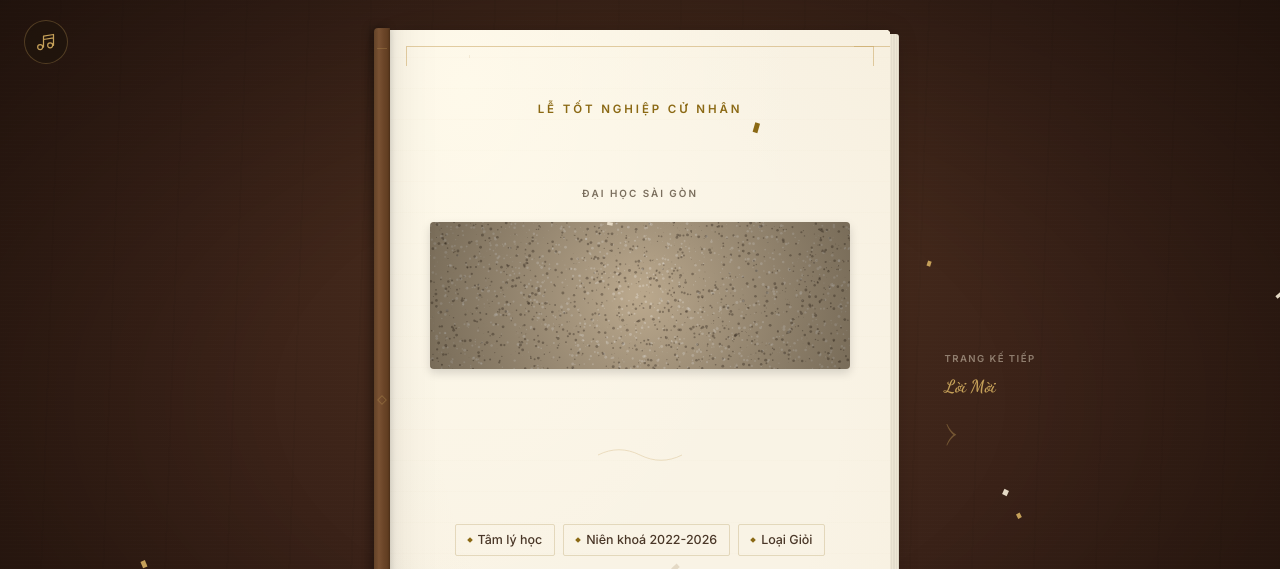
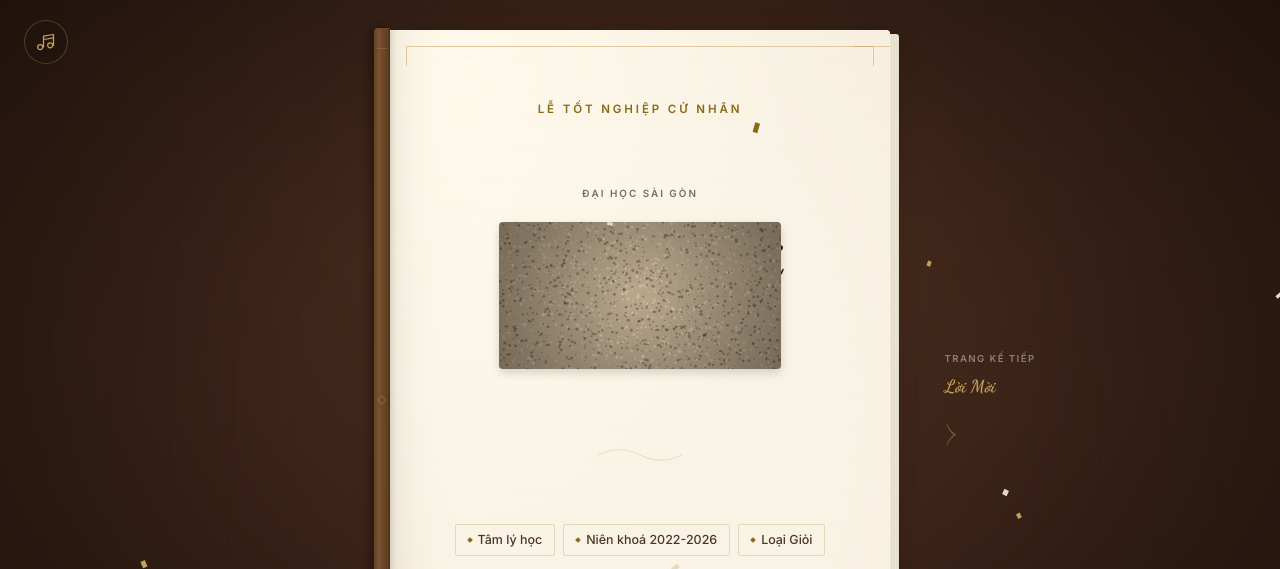
Before and after one commit to dngthangduy258/-graduate, a plain HTML site: page index.html in a window 1280 px wide. Both pictures are taken after a click on the button 640 px from the left and 330 px from the top of the page. Shown: the top 569 px of the page. Drawn offline with nearby package versions, Linux system fonts and the light colour scheme; a web font is replaced by a local one.

Commit message:
Fix text wrapping and remove hardcoded breaks

```diff
--- a/index.html
+++ b/index.html
@@ -106,7 +106,7 @@
                 <div class="name-block" style="margin-top: 40px;">
                   <div class="name-honor">Đại học Sài Gòn</div>
                   <div class="grad-nm-wrap" style="position:relative; display:inline-block; min-width:280px; min-height:80px; margin-top:10px;">
-                    <h1 class="grad-name">Nguyễn Thị Xuân Mai</h1>
+                    <h1 class="grad-name">Nguyễn Thị<br>Xuân Mai</h1>
                     <!-- Dust overlay for graduate name -->
                     <canvas class="dust-layer scratch-card" id="dust-canvas"></canvas>
                   </div>
@@ -142,10 +142,8 @@
                 <div class="ornament" style="margin: 20px 0;">
                   <svg viewBox="0 0 120 20" style="width: 80px;"><path d="M0,10 C20,0 40,0 60,10 C80,20 100,20 120,10" stroke="currentColor" fill="none" stroke-width="1"/></svg>
                 </div>
-                <div class="hero-sub" style="margin-top: 10px; font-size: 1.05rem; text-align: left;">
-                  Đến chung vui và ghi lại những khoảnh khắc<br>
-                  đáng nhớ nhất trong Lễ Tốt nghiệp<br>
-                  Cử nhân ngành Tâm lý học.
+                <div class="hero-sub" style="margin-top: 10px; font-size: 1.05rem; text-align: left; line-height: 1.6;">
+                  Đến chung vui và ghi lại những khoảnh khắc đáng nhớ nhất trong Lễ Tốt nghiệp Cử nhân ngành Tâm lý học.
                 </div>
                 <div class="hero-sub" style="margin-top: 30px; color: var(--gold-d); text-align: left; border-left: 2px solid var(--gold-d); padding-left: 16px; font-style: italic;">
                   "Sự hiện diện của Quý vị là niềm vinh hạnh
@@ -357,7 +355,7 @@
                 <div class="ornament" style="transform:scaleY(-1)"><svg viewBox="0 0 120 20"><path d="M0,10 C20,0 40,0 60,10 C80,20 100,20 120,10" stroke="currentColor" fill="none" stroke-width="1"/></svg></div>
                 <div class="sig-block">
                   <div class="sig-from">Thân mời,</div>
-                  <div class="sig-name">Nguyễn Thị Xuân Mai</div>
+                  <div class="sig-name">Nguyễn Thị<br>Xuân Mai</div>
                 </div>
                 <div class="act-row">
                   <button class="act-btn" id="btn-save" aria-label="Lưu lịch">
```
